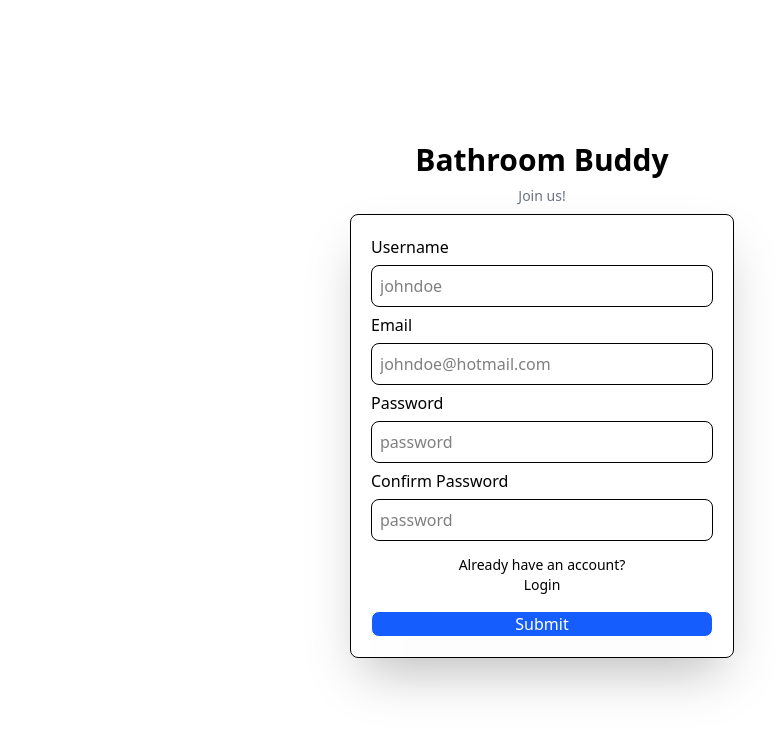
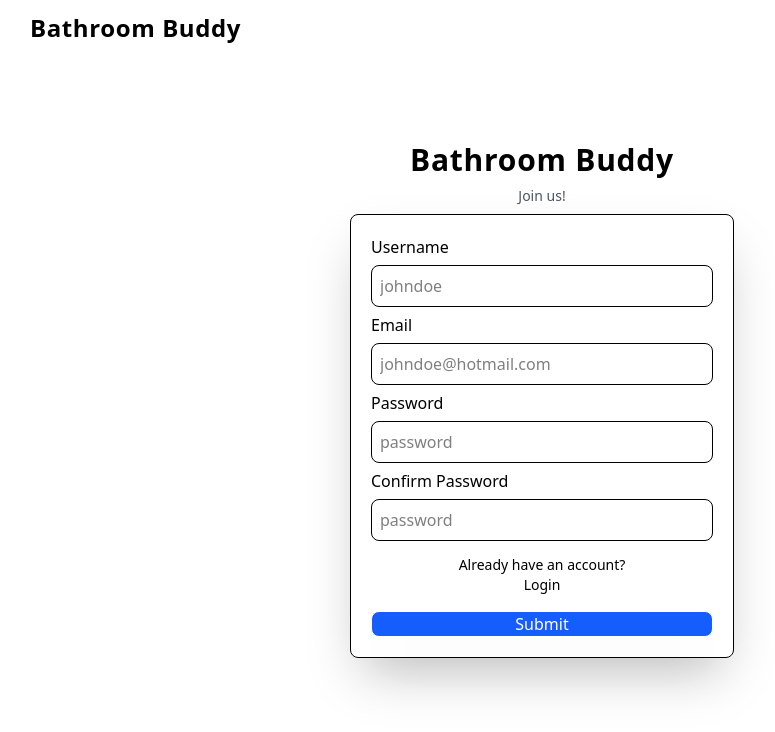
Before and after one commit to AndyyBanh/bathroombuddy, a React (Vite) app in the folder bathroombuddy-frontend/: page /signup in a window 1280 px wide. Shown: the top 732 px of the page, without its empty margins (98-873 px from the left). Built offline with nearby package versions, Linux system fonts and the light colour scheme.

Commit message:
Fixed ui

```diff
--- a/bathroombuddy-frontend/src/components/layouts/Header.jsx
+++ b/bathroombuddy-frontend/src/components/layouts/Header.jsx
@@ -5,7 +5,7 @@ const Header = () => {
     const navigate = useNavigate();
   return (
     <header className='fixed z-50 w-full backdrop-blur-2xl flex justify-between items-center py-3 px-4 sm:px-20 xl:px-32'>
-        <h1 className='font-bold text-2xl'>
+        <h1 className='font-bold text-2xl tracking-wider'>
             Bathroom Buddy
         </h1>
 
--- a/bathroombuddy-frontend/src/pages/auth/Home.jsx
+++ b/bathroombuddy-frontend/src/pages/auth/Home.jsx
@@ -110,7 +110,7 @@ const Home = () => {
               <p className='text-gray-600'>Running out of tolietries?</p>
               <button
                 onClick={handleOpenAddModal}
-                className='bg-blue-600 text-white rounded-lg px-2.5 py-1 transition hover:scale-90 hover:bg-blue-700 shadow-2xl'
+                className='w-auto bg-blue-600 text-white rounded-lg px-2.5 py-1 transition hover:scale-90 hover:bg-blue-700 shadow-2xl'
               >
                 Request
               </button>
--- a/bathroombuddy-frontend/src/pages/auth/Login.jsx
+++ b/bathroombuddy-frontend/src/pages/auth/Login.jsx
@@ -51,10 +51,18 @@ const Login = () => {
 
   }
   return (
+    <div>
+      <button
+        className='fixed font-bold text-2xl tracking-wide py-3 px-4 sm:px-20 xl:px-32'
+        onClick={() => navigate('/home')}
+      >
+        Bathroom Buddy
+      </button>
+
       <div className='h-screen max-w-full flex items-center justify-center'>
           <div className='text-center space-y-2'>
-           <h1 className='text-3xl font-bold'>Bathroom Buddy</h1>
-           <p className='text-sm text-gray-700'>Weclome back!</p>
+            <h1 className='text-3xl font-bold tracking-wide'>Bathroom Buddy</h1>
+            <p className='text-sm text-gray-600'>Weclome back!</p>
             <div className='w-sm h-auto border rounded-lg shadow-2xl p-5'>
                 <form
                   className='flex flex-col space-y-1.5'
@@ -100,6 +108,7 @@ const Login = () => {
             </div>
           </div>
       </div>
+    </div>
   )
 }
 
--- a/bathroombuddy-frontend/src/pages/auth/Signup.jsx
+++ b/bathroombuddy-frontend/src/pages/auth/Signup.jsx
@@ -57,10 +57,17 @@ const Signup = () => {
   }
 
   return (
+      <div>
+        <button
+          className='fixed font-bold text-2xl tracking-wide py-3 px-4 sm:px-20 xl:px-32'
+          onClick={() => navigate('/home')}
+        >
+        Bathroom Buddy
+      </button>
         <div className='h-screen max-w-full flex items-center justify-center'>
               <div className='text-center space-y-2'>
-               <h1 className='text-3xl font-bold'>Bathroom Buddy</h1>
-               <p className='text-sm text-gray-500'>Join us!</p>
+                <h1 className='text-3xl font-bold tracking-wide'>Bathroom Buddy</h1>
+                <p className='text-sm text-gray-600'>Join us!</p>
                 <div className='w-sm h-auto border rounded-lg shadow-2xl p-5'>
                     <form
                       onSubmit={handleSignup}
@@ -126,6 +133,7 @@ const Signup = () => {
                 </div>
               </div>
           </div>
+        </div>
   )
 }
 
```
Lines whose indentation alone changed are shown as unchanged.
